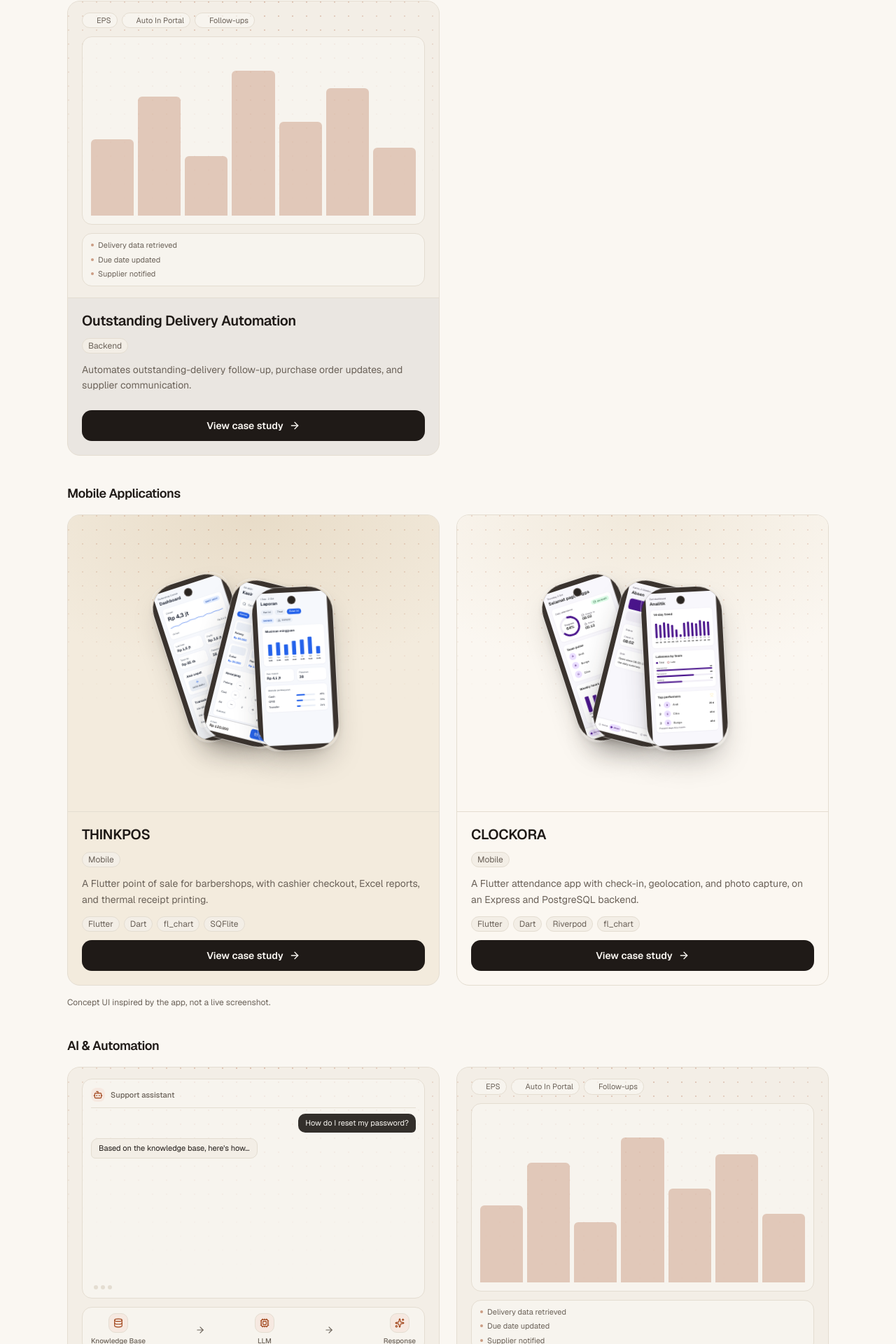
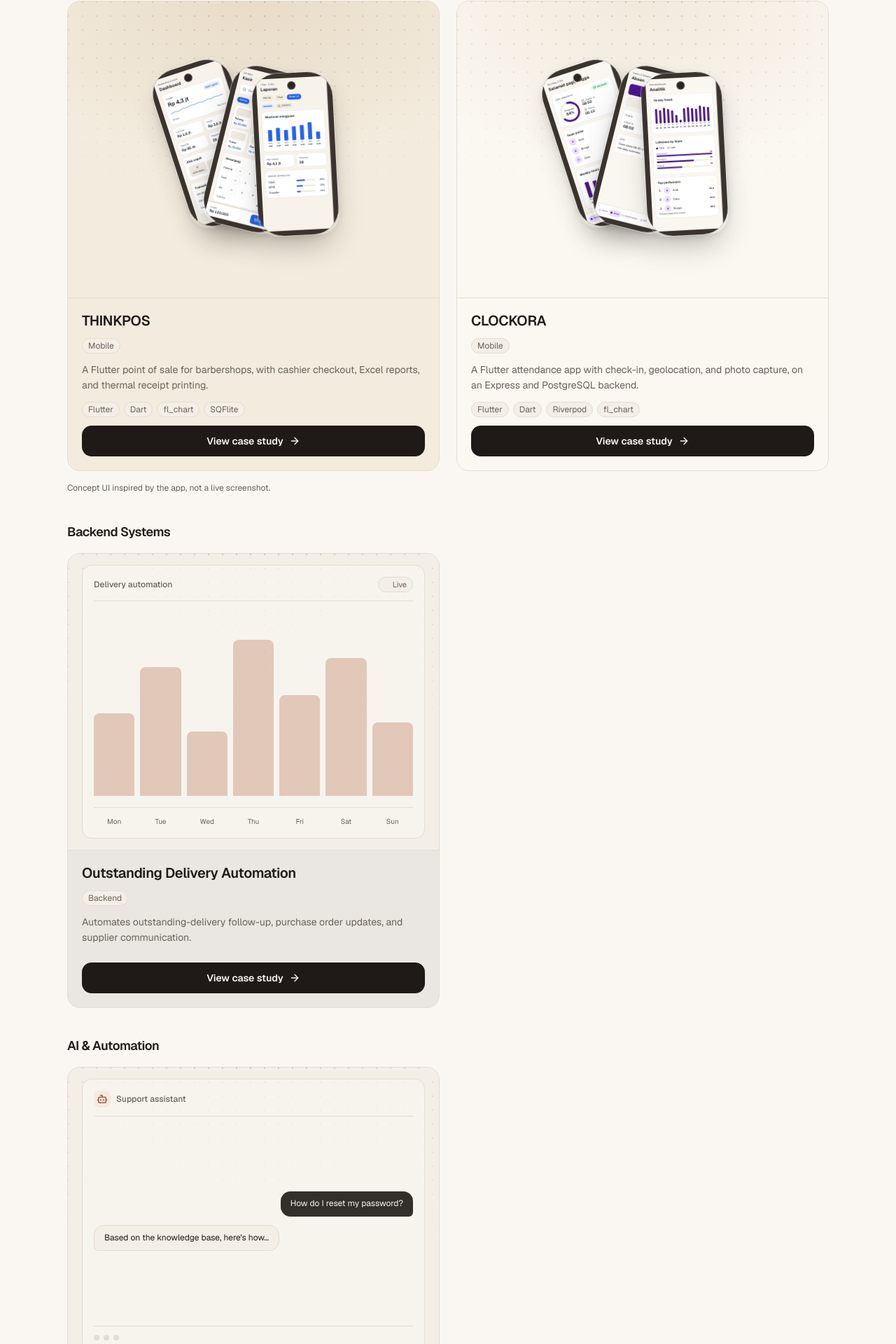
Before and after one commit to MuhRakhaP/rakha, a Next.js app: page / in a window 1280 px wide. Shown: the part 1494-3414 px from the top of the page at 70% size. Built offline with nearby package versions, Linux system fonts and the light colour scheme.

Commit message:
feat: unify project ordering, simplify AI/backend cards and skills

```diff
--- a/app/page.tsx
+++ b/app/page.tsx
@@ -5,8 +5,8 @@ import { HomeShowcase } from "@/components/projects/home/home-showcase";
 import { Reveal } from "@/components/reveal";
 import { buttonVariants } from "@/components/ui/button";
 import { ClosingCta } from "@/components/closing-cta";
-import { getProjectsByTags, projects } from "@/data/projects";
-import { skillGroups } from "@/lib/skills";
+import { projects, type Project } from "@/data/projects";
+import { skillGroups, skillHighlights } from "@/lib/skills";
 import { site } from "@/lib/site";
 import { roles } from "@/lib/experience";
 
@@ -34,24 +34,34 @@ const panelSkills = [
 
 /**
  * Projects grouped by type for "What I Build" section.
- * Derived from project `type` and `tags` — no hardcoded names.
+ *
+ * Each project appears exactly once, under its own type, in the same order
+ * /projects uses (web, mobile, backend, ai). An earlier version also matched
+ * the "automation" tag, which put Outstanding Delivery Automation in both
+ * Backend Systems and AI & Automation — the duplication this section now
+ * avoids by grouping on `type` alone.
  */
 function getProjectsByCategory() {
-  const web = projects.filter((p) => p.type === "web");
-  const mobile = projects.filter((p) => p.type === "mobile");
-  const backend = projects.filter((p) => p.type === "backend");
-  const ai = projects.filter((p) => p.type === "ai" || p.tags?.includes("automation"));
+  const byType = new Map<Project["type"], Project[]>();
+  for (const project of projects) {
+    const list = byType.get(project.type) ?? [];
+    list.push(project);
+    byType.set(project.type, list);
+  }
 
-  return [
-    { label: "Web Applications", projects: web },
-    { label: "Backend Systems", projects: backend },
-    { label: "Mobile Applications", projects: mobile },
-    { label: "AI & Automation", projects: ai },
-  ].filter((c) => c.projects.length > 0);
+  const labels: Record<Project["type"], string> = {
+    web: "Web Applications",
+    mobile: "Mobile Applications",
+    backend: "Backend Systems",
+    ai: "AI & Automation",
+  };
+
+  return (Object.keys(labels) as Project["type"][])
+    .map((type) => ({ label: labels[type], projects: byType.get(type) ?? [] }))
+    .filter((category) => category.projects.length > 0);
 }
 
 export default function HomePage() {
-  const aiAndAutomation = getProjectsByTags(["ai", "automation"]);
   const categories = getProjectsByCategory();
   const latestRole = roles[0]; // latest role from experience.ts
 
@@ -172,34 +182,6 @@ export default function HomePage() {
         </Reveal>
       )}
 
-      {/* AI & Automation */}
-      {aiAndAutomation.length > 0 && (
-        <Reveal>
-          <section className="flex flex-col gap-6 border-t border-border pt-12">
-            <div className="flex flex-col gap-2">
-              <p className="text-[0.6875rem] font-medium tracking-[0.08em] text-brand uppercase">
-                Automation
-              </p>
-              <h2 className="font-heading text-2xl font-semibold tracking-[-0.015em]">
-                AI & Automation
-              </h2>
-              <p className="max-w-2xl text-muted-foreground">
-                Systems that replace manual work with automated workflows, and
-                assistants that ground their answers in real documentation.
-              </p>
-            </div>
-
-            <ul className="flex flex-col gap-6">
-              {aiAndAutomation.map((project) => (
-                <li key={project.slug} className="flex">
-                  <HomeShowcase projects={[project]} />
-                </li>
-              ))}
-            </ul>
-          </section>
-        </Reveal>
-      )}
-
       {/* Experience Teaser */}
       <Reveal>
         <section className="flex flex-col gap-6 border-t border-border pt-12">
@@ -235,7 +217,7 @@ export default function HomePage() {
             </h2>
           </div>
           <dl className="grid gap-6 sm:grid-cols-2 lg:grid-cols-3">
-            {skillGroups.map((group) => (
+            {skillHighlights.map((group) => (
               <div key={group.category}>
                 <dt className="text-[0.6875rem] font-medium tracking-[0.08em] text-muted-foreground uppercase">
                   {group.category}
--- a/app/projects/page.tsx
+++ b/app/projects/page.tsx
@@ -2,7 +2,12 @@ import type { Metadata } from "next";
 
 import { ProjectFilter } from "@/components/projects/project-filter";
 import { ProjectGrid } from "@/components/projects/project-grid";
-import { projects, PROJECT_TYPES, type ProjectType } from "@/data/projects";
+import {
+  projects,
+  PROJECT_TYPES,
+  sortProjectsByType,
+  type ProjectType,
+} from "@/data/projects";
 
 export const metadata: Metadata = {
   title: "Projects",
@@ -22,10 +27,13 @@ export default async function ProjectsPage({
   const filter: ProjectType | "all" =
     type && VALID.has(type as ProjectType) ? (type as ProjectType) : "all";
 
-  const visible =
+  // Same category order as the home page: web, mobile, backend, ai. The
+  // filter views are single-type, so the sort only matters for "all".
+  const visible = sortProjectsByType(
     filter === "all"
       ? projects
-      : projects.filter((project) => project.type === filter);
+      : projects.filter((project) => project.type === filter),
+  );
 
   const counts = Object.fromEntries(
     PROJECT_TYPES.map((option) => [
--- a/components/projects/mock-screens/tokens.ts
+++ b/components/projects/mock-screens/tokens.ts
@@ -53,23 +53,24 @@ const THINKPOS: ScreenTokens = {
   onPrimaryContainer: "#0B3EA8",
   // Warm beige card, a step deeper than CLOCKORA's cream so the two mobile
   // cards read as two shades of the same warm family rather than one flat
-  // colour.
+  // colour. The screen surfaces are warmed to match, so the phone reads warm
+  // end to end instead of cool with a beige frame.
   accentWash: "#F3EBDD",
   cardWash: "#E8DCC8",
-  background: "#F6F8FC",
+  background: "#F7F2EA",
   surface: "#FFFFFF",
-  surfaceHigh: "#EDF1F8",
+  surfaceHigh: "#F0EAE0",
   onSurface: "#111827",
   onSurfaceVariant: "#4B5563",
-  outline: "#DCE3EE",
+  outline: "#E4DDD0",
   success: "#DCFCE7",
   onSuccess: "#14532D",
   warning: "#FEF3C7",
   onWarning: "#78350F",
   error: "#FEE2E2",
   onError: "#7F1D1D",
-  neutral: "#EAEFF7",
-  onNeutral: "#404A5C",
+  neutral: "#EFE9DF",
+  onNeutral: "#4A4438",
 };
 
 const CLOCKORA: ScreenTokens = {
@@ -77,23 +78,24 @@ const CLOCKORA: ScreenTokens = {
   onPrimary: "#FFFFFF",
   primaryContainer: "#EADDFF",
   onPrimaryContainer: "#31005C",
-  // Warm cream, lighter than THINKPOS's beige.
+  // Warm cream, lighter than THINKPOS's beige. Screen surfaces warmed to
+  // match, so the card reads warm rather than cool with a cream frame.
   accentWash: "#FBF7F1",
   cardWash: "#F1E9DB",
-  background: "#F8F7FC",
+  background: "#FAF6F0",
   surface: "#FFFFFF",
-  surfaceHigh: "#F0EDF6",
+  surfaceHigh: "#F3EEE6",
   onSurface: "#1A1A1A",
   onSurfaceVariant: "#4A4553",
-  outline: "#E1DDEC",
+  outline: "#E8E1D4",
   success: "#DCFCE7",
   onSuccess: "#14532D",
   warning: "#FEF3C7",
   onWarning: "#78350F",
   error: "#FEE2E2",
   onError: "#7F1D1D",
-  neutral: "#EFECF5",
-  onNeutral: "#413C4C",
+  neutral: "#F2EDE5",
+  onNeutral: "#4A4438",
 };
 
 const TERAHOME: ScreenTokens = {
--- a/components/projects/project-ctas.tsx
+++ b/components/projects/project-ctas.tsx
@@ -109,10 +109,12 @@ export function ProjectCtas({
     links.push({
       key: "source-private",
       node: (
-        // A small muted badge rather than a line of body text, so the honest
-        // disclosure stays visible without competing with the buttons.
-        <span className="inline-flex items-center rounded-full border border-border bg-card px-2 py-0.5 text-xs text-muted-foreground">
-          Source code: Private
+        // A small muted badge on its own line below the buttons, so the
+        // honest disclosure stays visible without competing with them.
+        <span className="basis-full">
+          <span className="inline-flex items-center rounded-full border border-border bg-card px-2 py-0.5 text-xs text-muted-foreground">
+            Source code: Private
+          </span>
         </span>
       ),
     });
--- a/components/projects/project-visual.tsx
+++ b/components/projects/project-visual.tsx
@@ -1,13 +1,5 @@
 import Image from "next/image";
-import {
-  ArrowRight,
-  Bot,
-  Boxes,
-  Cpu,
-  Database,
-  Server,
-  Sparkles,
-} from "lucide-react";
+import { Bot, Boxes, Server } from "lucide-react";
 
 import { TYPE_LABEL } from "@/components/projects/project-badges";
 import type { Project } from "@/data/projects";
@@ -47,10 +39,10 @@ export function ProjectVisual({
 /**
  * Abstract stand-in for a project with no interface to photograph: an API or
  * an assistant has no screen, and pretending otherwise would be worse than
- * saying so. The composition is a warm card with the dot texture and a filled
- * illustration drawn from the project's own concepts — a chat exchange with a
- * RAG flow for an assistant, a monitoring dashboard for a backend — never a
- * placeholder box and never a fake screenshot.
+ * saying so. The composition is a warm card with the dot texture and one
+ * clear, filled illustration drawn from the project's own concepts — a
+ * support chat for an assistant, a monitoring dashboard for a backend —
+ * never a placeholder box and never a fake screenshot.
  */
 export function AbstractVisual({ project }: { project: Project }) {
   return (
@@ -71,74 +63,42 @@ export function AbstractVisual({ project }: { project: Project }) {
   );
 }
 
-/** Small labelled node used by the RAG flow. */
-function FlowNode({
-  icon,
-  label,
-}: {
-  icon: React.ReactNode;
-  label: string;
-}) {
-  return (
-    <span className="flex min-w-0 flex-col items-center gap-1">
-      <span className="flex size-7 shrink-0 items-center justify-center rounded-lg border border-border bg-brand-weak text-brand">
-        {icon}
-      </span>
-      <span className="max-w-full truncate text-[0.625rem] font-medium text-muted-foreground">
-        {label}
-      </span>
-    </span>
-  );
-}
-
 /**
  * An assistant has no screen to photograph, so the illustration shows what it
- * does instead: a support chat where the assistant answers from the knowledge
- * base, with the retrieval-augmented flow underneath. The wording is generic
- * and the whole thing is decorative, so it can never be mistaken for a real
- * capture.
+ * does instead: one clear support exchange where the assistant answers from
+ * the knowledge base. The wording is generic and the whole thing is
+ * decorative, so it can never be mistaken for a real capture. The retrieval
+ * details live on the case study, not on the card.
  */
 function AiVisual() {
   return (
-    <div className="relative flex h-full flex-col gap-3">
-      {/* Chat window: a user question, the assistant answering from the
-          knowledge base, and a typing indicator. */}
-      <div className="flex min-h-0 flex-1 flex-col gap-2 rounded-xl border border-border bg-background/70 p-3">
-        <div className="flex items-center gap-2 border-b border-border pb-2">
-          <span className="flex size-5 shrink-0 items-center justify-center rounded-md bg-brand-weak text-brand">
-            <Bot className="size-3.5" strokeWidth={2} />
+    <div className="relative flex h-full flex-col rounded-xl border border-border bg-background/70 p-4">
+      <div className="flex items-center gap-2 border-b border-border pb-3">
+        <span className="flex size-6 shrink-0 items-center justify-center rounded-md bg-brand-weak text-brand">
+          <Bot className="size-4" strokeWidth={2} />
         </span>
-          <span className="text-[0.6875rem] font-medium text-muted-foreground">
+        <span className="text-xs font-medium text-muted-foreground">
           Support assistant
         </span>
       </div>
 
+      <div className="flex flex-1 flex-col justify-center gap-3 py-4">
         <div className="flex justify-end">
-          <span className="max-w-[85%] rounded-lg rounded-br-sm bg-foreground/90 px-2.5 py-1.5 text-[0.6875rem] leading-snug text-background">
+          <span className="max-w-[80%] rounded-xl rounded-br-sm bg-foreground/90 px-3.5 py-2 text-xs leading-relaxed text-background">
             How do I reset my password?
           </span>
         </div>
-
         <div className="flex justify-start">
-          <span className="max-w-[90%] rounded-lg rounded-bl-sm border border-border bg-card px-2.5 py-1.5 text-[0.6875rem] leading-snug text-foreground">
+          <span className="max-w-[85%] rounded-xl rounded-bl-sm border border-border bg-card px-3.5 py-2 text-xs leading-relaxed text-foreground">
             Based on the knowledge base, here&apos;s how…
           </span>
         </div>
-
-        <div className="mt-auto flex items-center gap-1 px-1">
-          <span className="size-1.5 rounded-full bg-border" />
-          <span className="size-1.5 rounded-full bg-border" />
-          <span className="size-1.5 rounded-full bg-border" />
-        </div>
       </div>
 
-      {/* RAG flow: Knowledge Base → LLM → Response. */}
-      <div className="flex shrink-0 items-center justify-between gap-1 rounded-xl border border-border bg-background/70 px-3 py-2">
-        <FlowNode icon={<Database className="size-3.5" strokeWidth={2} />} label="Knowledge Base" />
-        <ArrowRight className="size-3.5 shrink-0 text-muted-foreground" />
-        <FlowNode icon={<Cpu className="size-3.5" strokeWidth={2} />} label="LLM" />
-        <ArrowRight className="size-3.5 shrink-0 text-muted-foreground" />
-        <FlowNode icon={<Sparkles className="size-3.5" strokeWidth={2} />} label="Response" />
+      <div className="flex items-center gap-1.5 border-t border-border pt-3">
+        <span className="size-2 rounded-full bg-border" />
+        <span className="size-2 rounded-full bg-border" />
+        <span className="size-2 rounded-full bg-border" />
       </div>
     </div>
   );
@@ -146,53 +106,40 @@ function AiVisual() {
 
 /**
  * A backend has no screen either, so the illustration shows the pipeline it
- * automates: live sources, a processing chart, and the events it emits. The
- * labels are the project's own concepts, the bars are decorative, and nothing
- * here is a number or a claim.
+ * automates as a monitoring dashboard: a live header and a processing chart.
+ * The bars are decorative and nothing here is a number or a claim; the
+ * detailed flow lives on the case study.
  */
 function BackendVisual() {
-  const sources = ["EPS", "Auto In Portal", "Follow-ups"];
-  const events = [
-    "Delivery data retrieved",
-    "Due date updated",
-    "Supplier notified",
-  ];
-
   return (
-    <div className="relative flex h-full flex-col gap-3">
-      {/* Live sources, drawn from the project's own concepts. */}
-      <div className="flex shrink-0 flex-wrap items-center gap-1.5">
-        {sources.map((label) => (
-          <span
-            key={label}
-            className="inline-flex items-center gap-1.5 rounded-full border border-border bg-background/70 px-2 py-0.5 text-[0.6875rem] text-muted-foreground"
-          >
+    <div className="relative flex h-full flex-col rounded-xl border border-border bg-background/70 p-4">
+      <div className="flex items-center justify-between border-b border-border pb-3">
+        <span className="text-xs font-medium text-muted-foreground">
+          Delivery automation
+        </span>
+        <span className="inline-flex items-center gap-1.5 rounded-full border border-border bg-card px-2 py-0.5 text-[0.6875rem] text-muted-foreground">
           <span className="size-1.5 rounded-full bg-success" />
-            {label}
+          Live
         </span>
-        ))}
       </div>
 
-      {/* Processing chart. Decorative bars, no numbers. */}
-      <div className="flex min-h-0 flex-1 items-end gap-1.5 rounded-xl border border-border bg-background/70 p-3">
+      <div className="flex flex-1 items-end gap-2 py-4">
         {[45, 70, 35, 85, 55, 75, 40].map((h, i) => (
           <span
             key={i}
             style={{ height: `${h}%` }}
-            className="flex-1 rounded-t-sm bg-brand/25"
+            className="flex-1 rounded-t-md bg-brand/25"
           />
         ))}
       </div>
 
-      {/* Events the pipeline emits. */}
-      <div className="flex shrink-0 flex-col gap-1 rounded-xl border border-border bg-background/70 px-3 py-2">
-        {events.map((line) => (
+      <div className="flex gap-2 border-t border-border pt-3">
+        {["Mon", "Tue", "Wed", "Thu", "Fri", "Sat", "Sun"].map((day) => (
           <span
-            key={line}
-            className="flex items-center gap-1.5 text-[0.6875rem] text-muted-foreground"
+            key={day}
+            className="flex-1 text-center text-[0.625rem] text-muted-foreground"
           >
-            <span className="size-1 shrink-0 rounded-full bg-brand/50" />
-            {line}
+            {day}
           </span>
         ))}
       </div>
--- a/data/projects.ts
+++ b/data/projects.ts
@@ -114,6 +114,24 @@ export const PROJECT_TYPES: { value: ProjectType | "all"; label: string }[] = [
   { value: "backend", label: "Backend" },
   { value: "ai", label: "AI" },
 ];
+
+/**
+ * Canonical display order for project types. The home page and /projects both
+ * sort by this, so the two pages never disagree about the order of categories.
+ */
+export const PROJECT_TYPE_ORDER: Record<ProjectType, number> = {
+  web: 0,
+  mobile: 1,
+  backend: 2,
+  ai: 3,
+};
+
+/** Projects sorted by the canonical type order, stable within a type. */
+export function sortProjectsByType(list: Project[]): Project[] {
+  return [...list].sort(
+    (a, b) => PROJECT_TYPE_ORDER[a.type] - PROJECT_TYPE_ORDER[b.type],
+  );
+}
 
 export const projects: Project[] = [
   {
--- a/lib/skills.ts
+++ b/lib/skills.ts
@@ -38,3 +38,27 @@ export const skillGroups: SkillGroup[] = [
     items: ["Git", "Docker", "CI/CD", "VPS", "PM2", "Caddy", "Coolify"],
   },
 ];
+
+/**
+ * Curated highlights for the home page: the CV's skills regrouped into four
+ * marketing categories, five items each, worded exactly as the CV words them.
+ * The full CV grouping stays in `skillGroups` for the about page.
+ */
+export const skillHighlights: SkillGroup[] = [
+  {
+    category: "Frontend",
+    items: ["React.js", "Next.js", "Vue.js", "TypeScript", "JavaScript"],
+  },
+  {
+    category: "Backend",
+    items: ["Node.js", "NestJS", "Express.js", "Laravel", "FastAPI"],
+  },
+  {
+    category: "Database",
+    items: ["PostgreSQL", "MySQL", "MongoDB", "Firebase", "SQL"],
+  },
+  {
+    category: "Tools",
+    items: ["Docker", "Git", "CI/CD", "REST API", "Webhooks"],
+  },
+];
```
Lines whose indentation alone changed are shown as unchanged.
